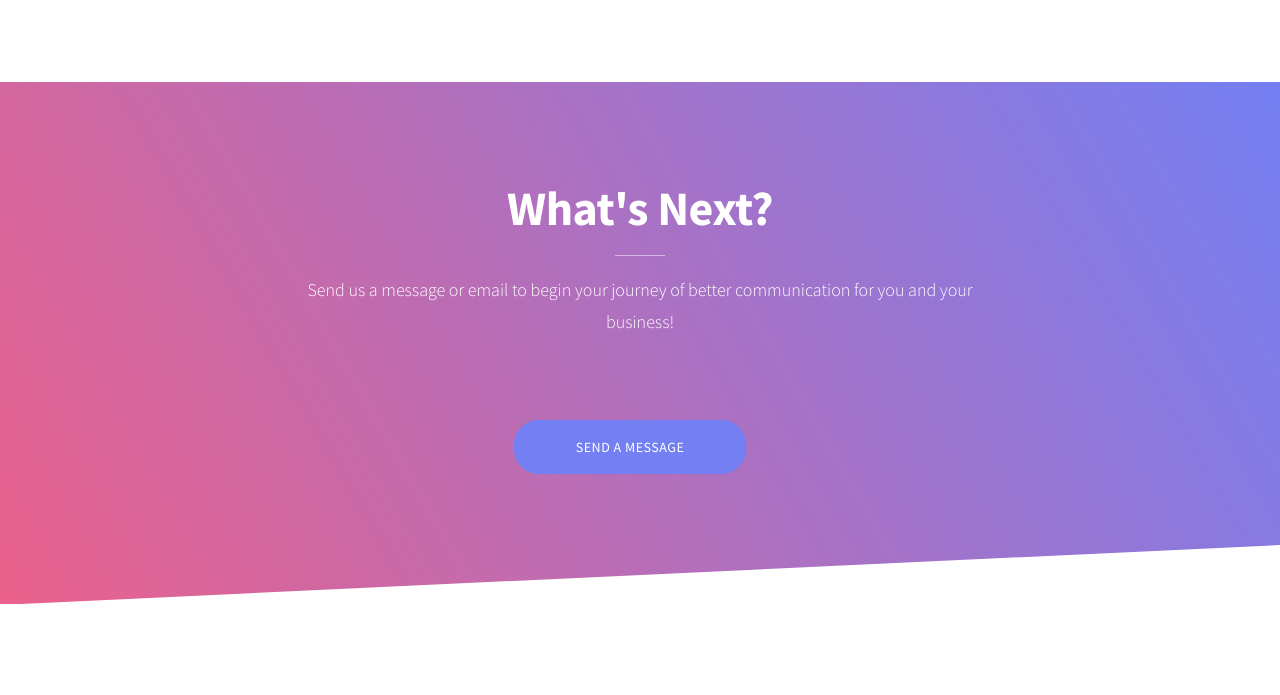
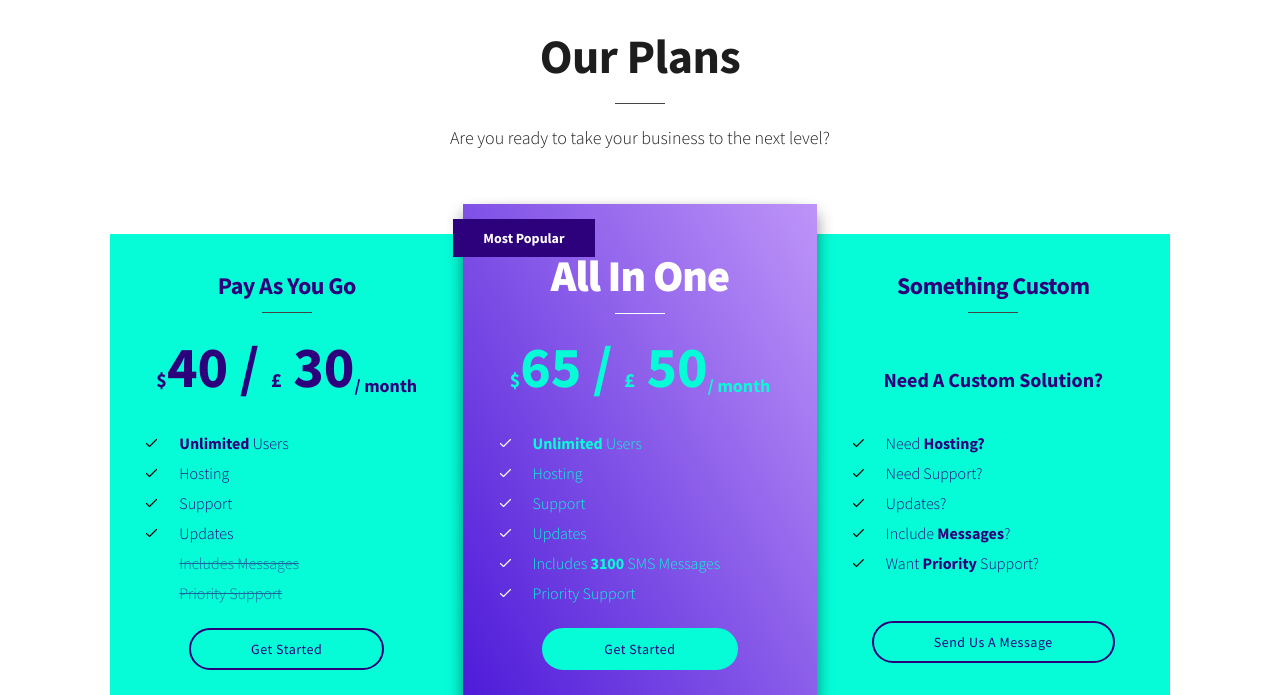
Before and after one commit to sollywelch/solly, a plain HTML site: page index.html in a window 1280 px wide. Shown: the part 3230-3925 px from the top of the page. Drawn offline with nearby package versions, Linux system fonts and the light colour scheme; a script that the page names is missing.

Commit message:
Payment Fixed

```diff
--- a/index.html
+++ b/index.html
@@ -164,22 +164,13 @@
 
 
 	<!-- Section -- pricing -->
-
-	<!-- <div class="section__content section__content--fluid-width section__content--padding">
-		<h2 class="section__title section__title--centered">Pricing</h2>
-	<div class="section__description section__description--centered">
-	Are you ready to take your business to the next level?
-	</div>
-
-
 			<section class="section" id="pricing">
 
 				<div class="section__content section__content--fluid-width section__content--padding">
 						<h2 class="section__title section__title--centered">Our Plans</h2>
 					<div class="section__description section__description--centered">
-					We believe we have created the most efficient SaaS landing page for your users. Landing page with features that will convince you to use it for your SaaS business.
-					</div>
-
+						Are you ready to take your business to the next level?
+ 					</div>
 
 						<div class="pricing">
 							<div class="pricing__plan">
@@ -188,17 +179,16 @@
 									<div class="pricing__value pricing__value--show"><span>$</span>40 / <span>£</span> 30<b>/ month</b></div>
 								</div>
 								<ul class="pricing__list">
-									<li><b>1</b> User Account</li>
-									<li><b>10</b> Team Members</li>
-									<li><b>Unlimited</b> Emails Accounts</li>
-									<li>Set And Manage Permissions</li>
-									<li>Set And Manage Permissions</li>
-									<li class="disabled">API &amp; extension support</li>
-									<li class="disabled">Developer support</li>
-									 <li class="disabled">A / B Testing</li>
+									<li><b>Unlimited</b> Users</li>
+									<li>Hosting</li>
+									<li>Support</li>
+									<li>Updates</li>
+									<li class="disabled">Includes Messages</li>
+									<li class="disabled">Priority Support</li>
+
 								</ul>
 
-								<a class="pricing__signup" href="">Sign up</a>
+								<a class="pricing__signup" target="_blank" href="https://www.paypal.com/cgi-bin/webscr?cmd=_s-xclick&hosted_button_id=GDVJQYDB8FQPN">Get Started</a>
 							</div>
 							<div class="pricing__plan pricing__plan--popular">
 									 <div class="pricing__badge-bg"></div>
@@ -208,32 +198,28 @@
 									<div class="pricing__value pricing__value--show"><span>$</span>65 / <span>£</span> 50<b>/ month</b></div>
 								</div>
 								<ul class="pricing__list">
-									<li><b>50</b> User Account</li>
-									<li><b>500</b> Team Members</li>
-									<li><b>Unlimited</b> Emails Accounts</li>
-									<li>Set And Manage Permis sions</li>
-									<li>API &amp; extension support</li>
-									<li>Developer support</li>
-									 <li class="disabled">A / B Testing</li>
+									<li><b>Unlimited</b> Users</li>
+									<li>Hosting</li>
+									<li>Support</li>
+									<li>Updates</li>
+									<li>Includes <b>3100</b> SMS Messages</li>
+									<li>Priority Support</li>
 								</ul>
-								<a class="pricing__signup" href="">Sign up</a>
+								<a class="pricing__signup" target="_blank" href="https://www.paypal.com/cgi-bin/webscr?cmd=_xclick-subscriptions&business=co%2esowel%40gmail%2ecom&lc=US&item_name=Argon%20Labs%20SMS%20%28All%20In%20One%29&no_note=1&src=1&a3=65%2e00&p3=1&t3=M&currency_code=USD&bn=PP%2dSubscriptionsBF%3abtn_subscribeCC_LG%2egif%3aNonHostedGuest">Get Started</a>
 
 
 							</div>
 							<div class="pricing__plan">
-								<h3 class="pricing__title">Custom</h3>
+								<h3 class="pricing__title">Something Custom</h3>
 								<div class="pricing__values">
-									<div class="pricing__value pricing__value--show"><span>Please Inquire</b></div>
+									<div class="pricing__value pricing__value--show"><span>Need A Custom Solution?</b></div>
 									</div>
 								<ul class="pricing__list">
-									<li><b>Unlimited</b> User Account</li>
-									<li><b>Unlimited</b> Team Members</li>
-									<li><b>Unlimited</b> Emails Accounts</li>
-									<li>Set And Manage Permissions</li>
-									<li>API &amp; extension support</li>
-									<li>Developer support</li>
-									 <li>A / B Testing</li>
-
+									<li>Need <b>Hosting?</b></li>
+									<li>Need Support?</li>
+									<li>Updates?</li>
+									<li>Include <b>Messages</b>?</li>
+									<li>Want <b>Priority</b> Support?</li>
 								</ul>
 
 								<div class="pricing__values pricing__list">
@@ -241,7 +227,7 @@
 
 									<div id="paypal-button-container"></div>
 
-									<a class="pricing__signup" href="https://py.pl/2SwMpMrN0jQ">Sign up</a>
+									<a class="pricing__signup" href="https://discord.gg/GhCM9bH8wG" target="_blank">Send Us A Message</a>
 
 							</div>
 							</div>
@@ -251,7 +237,7 @@
 					<div class="clear"></div>
 				</div>
 
-		</section> -->
+		</section>
 
 
 <!-- Spline Animation -->
@@ -279,78 +265,6 @@
 
 
 	</section>
-	<!-- Section -- contact
-	<!-- <section class="section section--contact" id="contact">
-
-			<div class="section__content section__content--fluid-width section__content--padding">
-			        <h2 class="section__title section__title--centered">Get in touch</h2>
-				<div class="section__description section__description--centered">
-				Generally, every customer wants a product or service that solves their problem, worth their money, and is delivered with amazing customer service
-				</div>
-
-				<div class="grid grid--contact">
-
-					<div class="grid__item grid__item--form">
-							<div class="grid__form form">
-
-								<form class="form__container" id="ContactForm" method="post" action="index.html">
-
-								<div class="form__row">
-								        <label class="form__label" for="namec">Name</label>
-									<input name="namec" id="namec" class="form__input" type="text"/>
-									<span class="form__row-border"></span>
-								</div>
-								<div class="form__row">
-								        <label class="form__label">Email</label>
-									<input name="emailc" class="form__input" type="text"/>
-									<span class="form__row-border"></span>
-								</div>
-								<div class="form__row">
-								         <label class="form__label">Message</label>
-									<textarea name="message" class="form__textarea" rows="3" cols="3"></textarea>
-									<span class="form__row-border"></span>
-								</div>
-
-
-								<input type="submit" name="submit" class="form__submit btn btn--blue-bg" id="submitc" value="SEND MESSAGE" />
-								</form>
-							</div>
-					</div>
-				</div>
-			</div>
-
-	</section>
-
-	<!-- Section -->
-	<!-- <section class="section section--clients" id="clients">
-			<div class="section__content section__content--fluid-width">
-				<div class="grid grid--5col">
-
-					<div class="grid__item">
-						<div class="grid__client-logo"><a href="#"><img src="images/clients/clients-logo1.png" alt="" title=""/></a></div>
-					</div>
-					<div class="grid__item">
-						<div class="grid__client-logo"><a href="#"><img src="images/clients/clients-logo2.png" alt="" title=""/></a></div>
-					</div>
-					<div class="grid__item">
-						<div class="grid__client-logo"><a href="#"><img src="images/clients/clients-logo3.png" alt="" title=""/></a></div>
-					</div>
-					<div class="grid__item">
-						<div class="grid__client-logo"><a href="#"><img src="images/clients/clients-logo4.png" alt="" title=""/></a></div>
-					</div>
-					<div class="grid__item">
-						<div class="grid__client-logo"><a href="#"><img src="images/clients/clients-logo5.png" alt="" title=""/></a></div>
-					</div>
-				</div>
-
-			</div>
-			<svg class="svg-clients-top" xmlns="http://www.w3.org/2000/svg" viewBox="0 0 100 100" preserveAspectRatio="none">
-				<path d="M0,30 L100,0 0,0 Z" fill="#f7f8f9"/>
-			</svg>
-			<svg class="svg-cta-top" xmlns="http://www.w3.org/2000/svg" viewBox="0 0 100 100" preserveAspectRatio="none">
-				<path d="M0,100 L100,70 100,100 Z" fill="#4916d7"/>
-			</svg>
-	</section> -->
 
 
 	<!-- Section -->
--- a/style.css
+++ b/style.css
@@ -1174,6 +1174,7 @@ svg.svg-intro-bottom-3 {
 /*===============================================*/
 /*  7.5 CUSTOM SECTION - PRICING 			 */
 /*===============================================*/
+
 .pricing{
 	width:80%;
 	margin:0 auto;
@@ -1227,7 +1228,6 @@ svg.svg-intro-bottom-3 {
 	padding:40px 0;
 	float: left;
 	position: relative;
-	text-align: center;
 }
 .pricing__plan--popular {
 	z-index: 2;
@@ -1240,13 +1240,6 @@ svg.svg-intro-bottom-3 {
 	-moz-box-shadow: 10px 0 15px -10px rgba(0, 0, 0, .45), -10px 0 15px -10px rgba(0, 0, 0, .45);
 	-webkit-box-shadow: 10px 0 15px -10px rgba(0, 0, 0, .45), -10px 0 15px -10px rgba(0, 0, 0, .45);
 	box-shadow: 10px 0 15px -10px rgba(0, 0, 0, .45), -10px 0 15px -10px rgba(0, 0, 0, .45);
-
-	border-radius: 0.75em;
-	top: 50%;
-	left: 50%;
-	margin-right: -50%;
-	transform: translate(-50%, -50%)
-
 }
 .pricing__badge-bg{
 }
```
